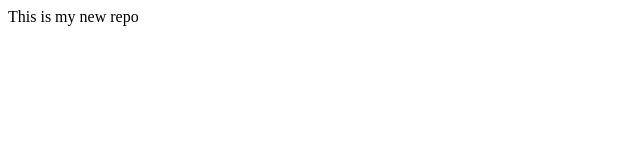
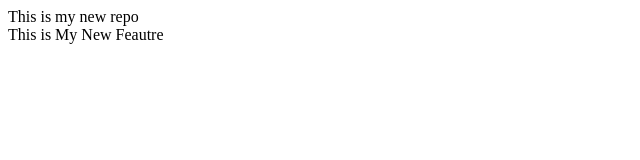
Before and after one commit to Vaibhav-Khalipe/localrepo, a plain HTML site: page index.html in a window 1280 px wide. Shown: the whole page, without its empty margins (0-640 px from the left). Drawn offline with Linux system fonts and the light colour scheme.

Commit message:
Added New Feautrs

```diff
--- a/index.html
+++ b/index.html
@@ -1,4 +1,7 @@
 <p>
     This is my new repo
+    <br>
+    This is My New Feautre
+
 
 </p>
```
